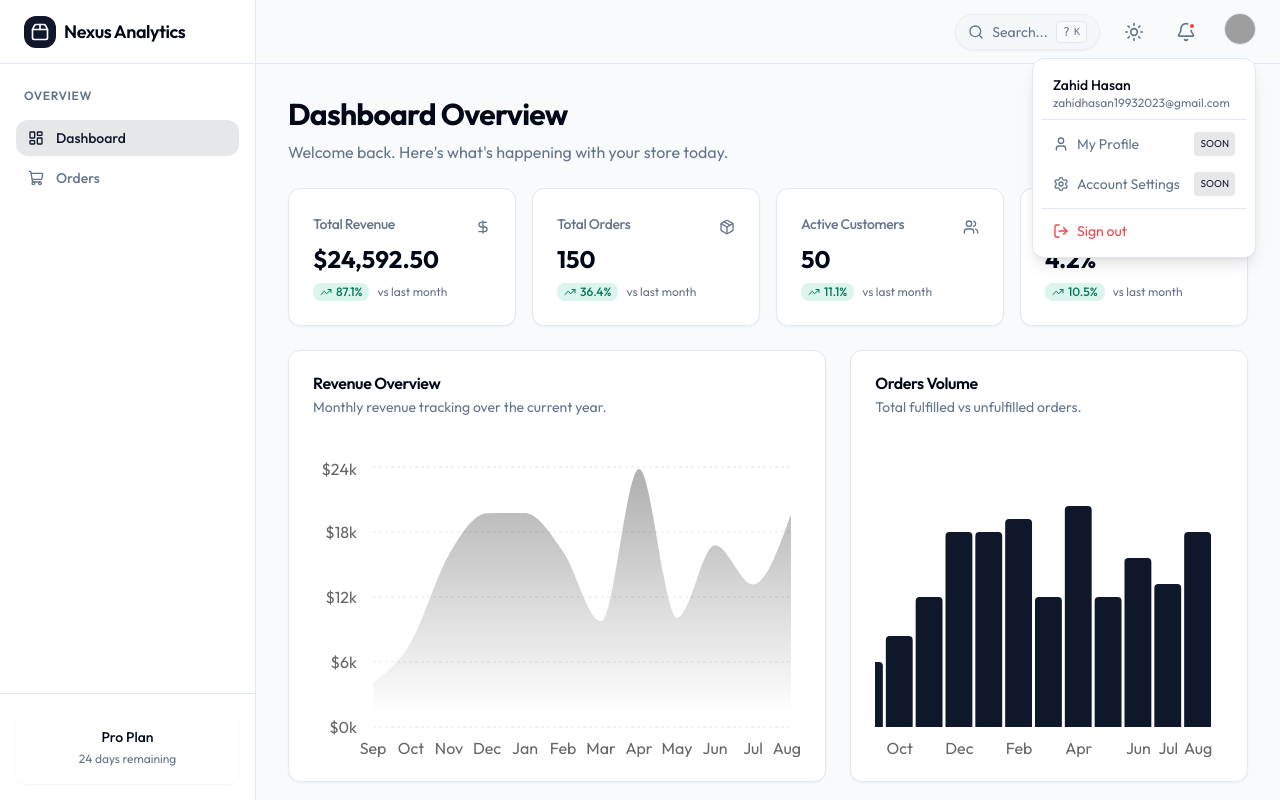
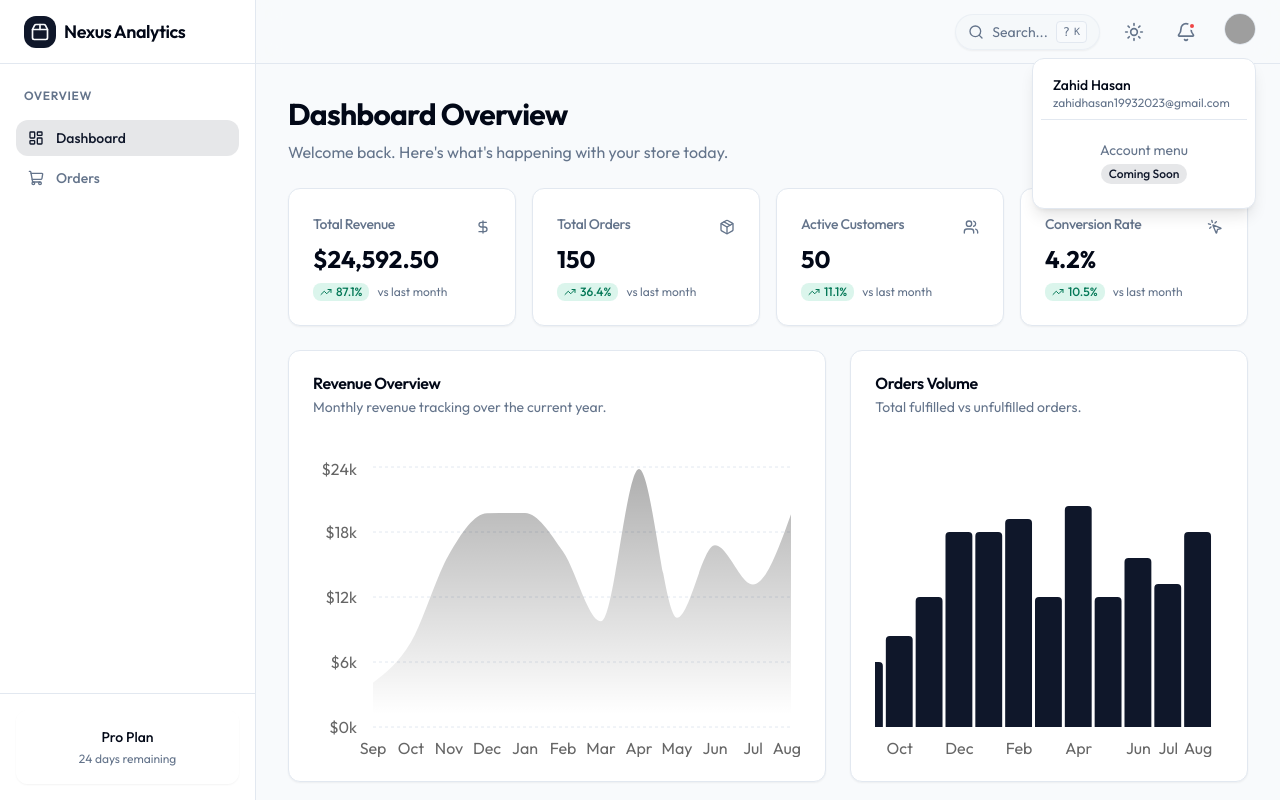
Before and after one commit to DevZahidHasan/Future_Studios_Bangladesh_Task, a Next.js app: page / in a window 1280 px wide. Both pictures are taken after a click on the button 1240 px from the left and 29 px from the top of the page. Built offline with nearby package versions, Linux system fonts and the light colour scheme; grey boxes are pictures that could not be loaded.

Commit message:
fix: simplify user dropdown to show only user details and a coming soon message

```diff
--- a/src/components/layout/topbar.tsx
+++ b/src/components/layout/topbar.tsx
@@ -117,22 +117,9 @@ export function Topbar({ onMenuClick }: TopbarProps) {
                 <p className="text-xs text-muted-foreground truncate">zahidhasan19932023@gmail.com</p>
               </div>
 
-              <div className="flex flex-col">
-                <button className="flex items-center gap-2 px-3 py-2 text-sm text-muted-foreground hover:bg-secondary hover:text-foreground rounded-md transition-colors w-full text-left">
-                  <User className="w-4 h-4" />
-                  My Profile
-                  <span className="ml-auto text-[10px] bg-primary/10 text-primary px-1.5 py-0.5 rounded uppercase">Soon</span>
-                </button>
-                <button className="flex items-center gap-2 px-3 py-2 text-sm text-muted-foreground hover:bg-secondary hover:text-foreground rounded-md transition-colors w-full text-left">
-                  <SettingsIcon className="w-4 h-4" />
-                  Account Settings
-                  <span className="ml-auto text-[10px] bg-primary/10 text-primary px-1.5 py-0.5 rounded uppercase">Soon</span>
-                </button>
-                <div className="h-px bg-border my-1" />
-                <button className="flex items-center gap-2 px-3 py-2 text-sm text-destructive hover:bg-destructive/10 rounded-md transition-colors w-full text-left">
-                  <LogOut className="w-4 h-4" />
-                  Sign out
-                </button>
+              <div className="flex flex-col items-center justify-center py-4 text-center text-muted-foreground">
+                <p className="text-sm">Account menu</p>
+                <p className="text-xs text-primary font-medium mt-1 bg-primary/10 px-2 py-0.5 rounded-full">Coming Soon</p>
               </div>
             </div>
           )}
```
